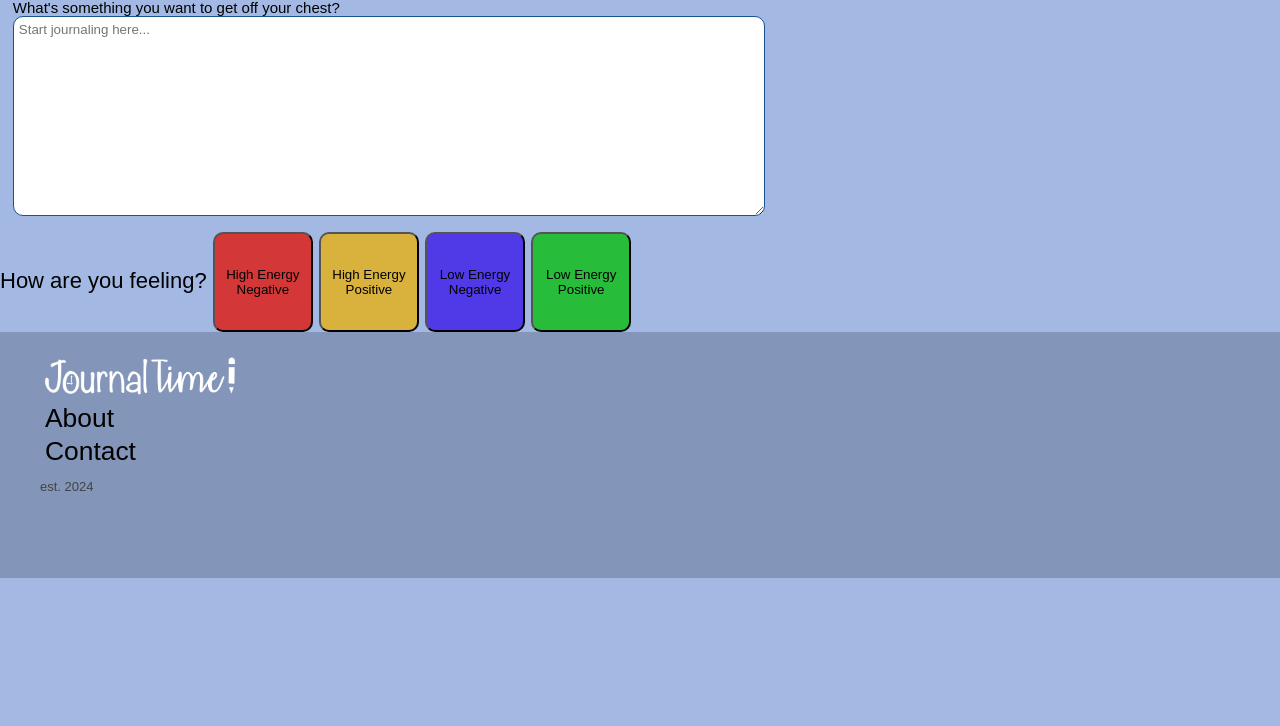
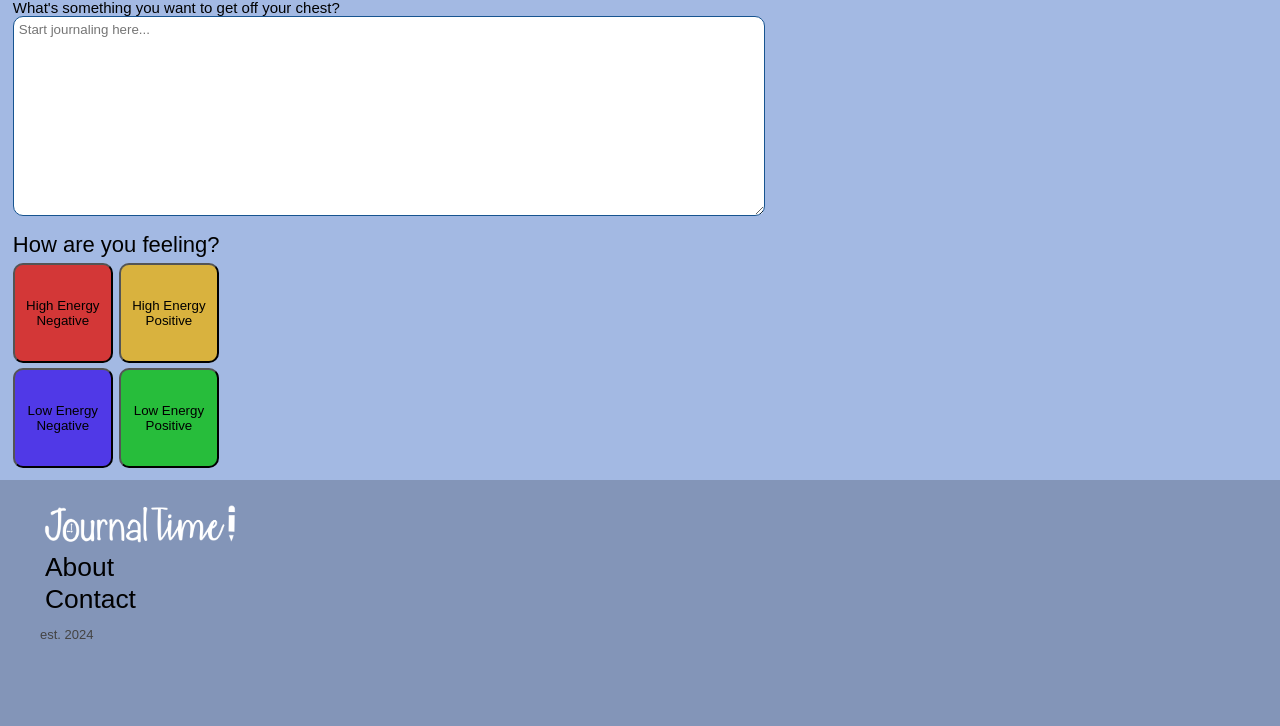
Before and after one commit to code-shayne/journal-time-, a PHP site: page / in a window 1280 px wide. Shown: the part 135-861 px from the top of the page. Before the commit the page ends 713 px from the top, so only its background shows below. Run offline with PHP 8.4, Linux system fonts and the light colour scheme; some web fonts are replaced.

Commit message:
emotion buttons

```diff
--- a/index.html
+++ b/index.html
@@ -49,19 +49,26 @@
                 <button id="morePrompts" class="button" title = "Add More Prompt Packages"
                 tabindex="0">+</button>
         </section>
+        <div class="userInput">
             <section class = "journalEntry">
                 <hi>What's something you want to get off your chest?</hi>
                 <form id="itemEntryForm">
-                    <textarea id="journalSpace" type="text" size="95" wrap="hard"
+                    <textarea id="journalSpace" type="text" name="entry"
                     autocomplete="off" placeholder="Start journaling here..." tabindex="0"></textarea>
                 </section>
-        <section class="emotionTracking" >
-            <hi>How are you feeling?</hi>
-            <button class="button" id="highNegative">High Energy Negative</button>
-            <button class="button" id="highPositive">High Energy Positive</button>
-            <button class="button" id="lowNegative">Low Energy Negative</button>
-            <button class="button" id="lowPositive">Low Energy Positive</button>
-        </section>
+            <div class="vl"></div>
+            <section class="emotionTracking">
+                <hi id="emotionTitle">How are you feeling?</hi>
+                <div class="emotionGroup">
+                    <button class="button" id="highNegative">High Energy Negative</button>
+                    <button class="button" id="highPositive">High Energy Positive</button>
+                </div>
+                <div class="emotionGroup">
+                    <button class="button" id="lowNegative">Low Energy Negative</button>
+                    <button class="button" id="lowPositive">Low Energy Positive</button>
+                </div>
+            </section>
+        </div>
         <footer>
             <div class="footerContent">
                 <a href = "./index.html"><img src = "images/JT Logo White.png" id = 'logo' class="button"
--- a/sass/_base.scss
+++ b/sass/_base.scss
@@ -76,6 +76,10 @@ body {
     margin: 1%;
   }
 
+.userInput {
+    display: inline;
+}
+
   #journalSpace {
     height: 200px;
     width: 60%;
@@ -84,6 +88,19 @@ body {
     border: 1.5px solid $hr-color;
     border-radius: 10px;
   }
+
+.vl {
+    border-left: 2px solid $hr-color;
+}
+
+.emotionTracking {
+    margin: 1%;
+    width: 35%;
+}
+
+.emotionGroup {
+    margin-top: 5px;
+}
 
 #highNegative {
     height: 100px;
--- a/sass/style.css
+++ b/sass/style.css
@@ -46,6 +46,10 @@ body {
   margin: 1%;
 }
 
+.userInput {
+  display: inline;
+}
+
 #journalSpace {
   height: 200px;
   width: 60%;
@@ -53,6 +57,19 @@ body {
   padding: 5px;
   border: 1.5px solid #175490;
   border-radius: 10px;
+}
+
+.vl {
+  border-left: 2px solid #175490;
+}
+
+.emotionTracking {
+  margin: 1%;
+  width: 35%;
+}
+
+.emotionGroup {
+  margin-top: 5px;
 }
 
 #highNegative {
```
Also changed, not shown: 1 other file.
